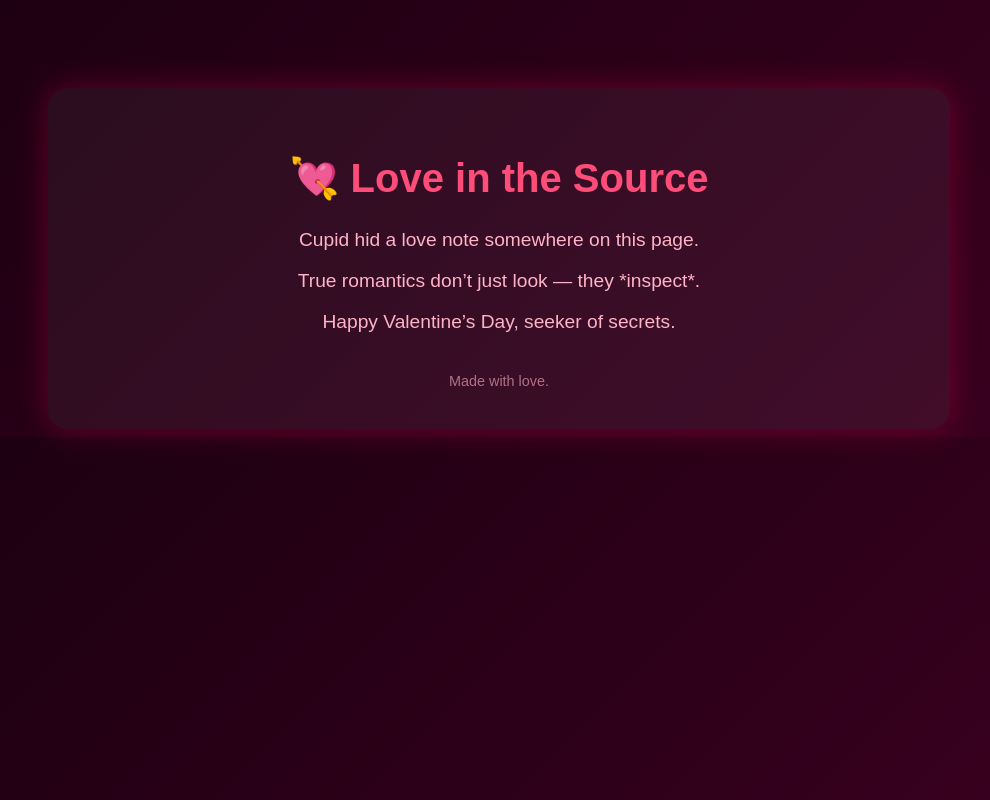
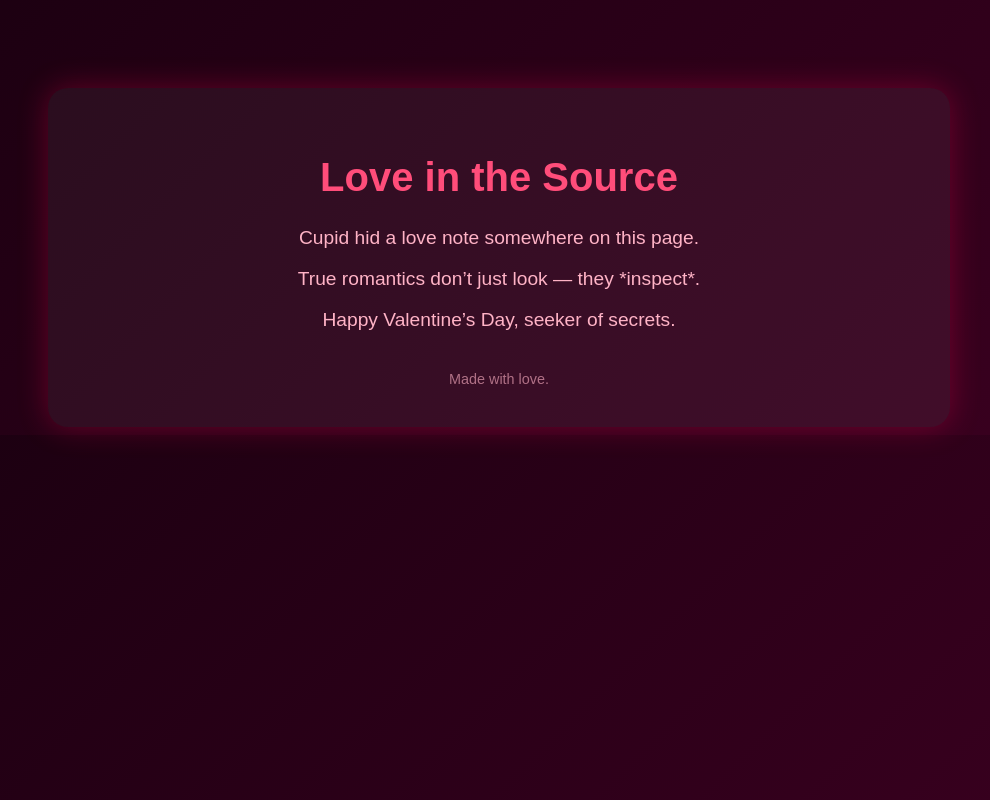
Before and after one commit to sandy-iyer7/Web-Dev-CTF, a plain HTML site: page index.html in a window 1280 px wide. Shown: the whole page, without its empty margins (141-1131 px from the left). Drawn offline with Linux system fonts and the light colour scheme.

Commit message:
Update index.html

```diff
--- a/index.html
+++ b/index.html
@@ -43,7 +43,7 @@ p {
 <body>
 
 <div class="card">
-  <h1>💘 Love in the Source</h1>
+  <h1> Love in the Source</h1>
 
   <p>
     Cupid hid a love note somewhere on this page.
```
